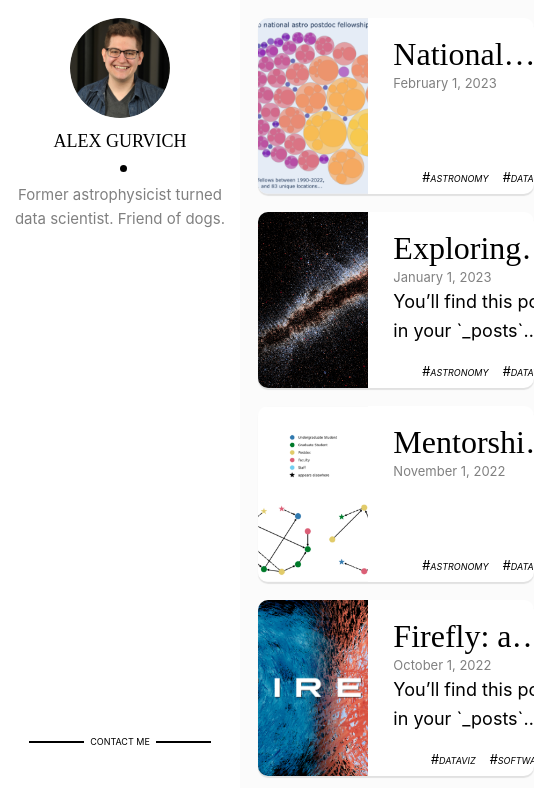
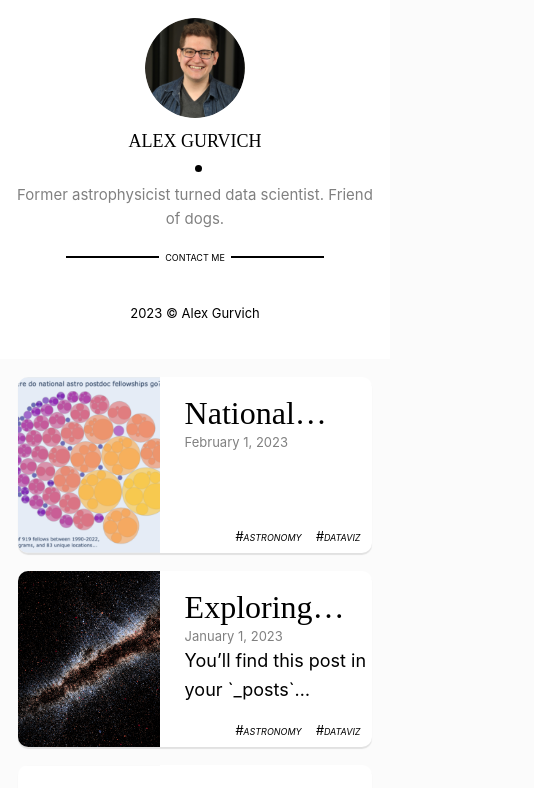
Before and after one commit to agurvich/agurvich.github.io, a Next.js app: page / in a window 390 px wide. Shown: the top 788 px of the page, 534 px wide, since content can reach past the window. Built offline with nearby package versions, Linux system fonts and the light colour scheme; some icons are missing.

Commit message:
mobile fix

```diff
--- a/components/layout.module.css
+++ b/components/layout.module.css
@@ -45,6 +45,7 @@
   margin-left:240px;
   padding-left:1rem;
   padding-top:1rem;
+  padding-right:1rem;
   display:flex;
   flex-direction:column;
   flex-grow:1;
@@ -79,3 +80,22 @@
   display:flex;
   margin: 3rem 0 0;
 }
+
+@media (max-width: 768px) {
+  .container {
+    flex-direction: column;
+    justify-content: flex-start;
+    align-items: center;
+  }
+
+  .content{
+    max-width:unset;
+    width:100%;
+    margin-left:unset;
+  }
+
+  .sidebar {
+    position:unset;
+    width: 100%;
+  }
+}
```
